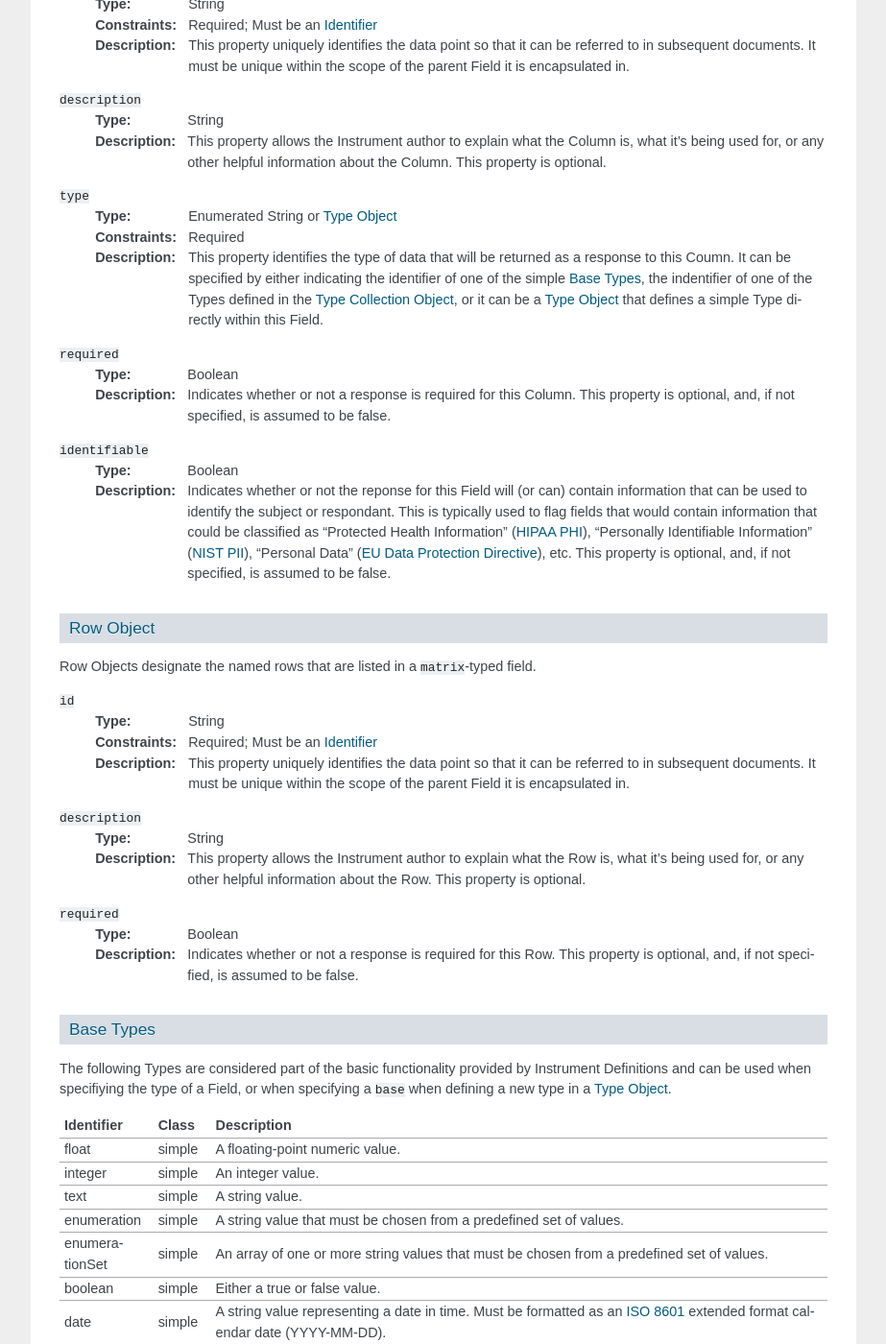
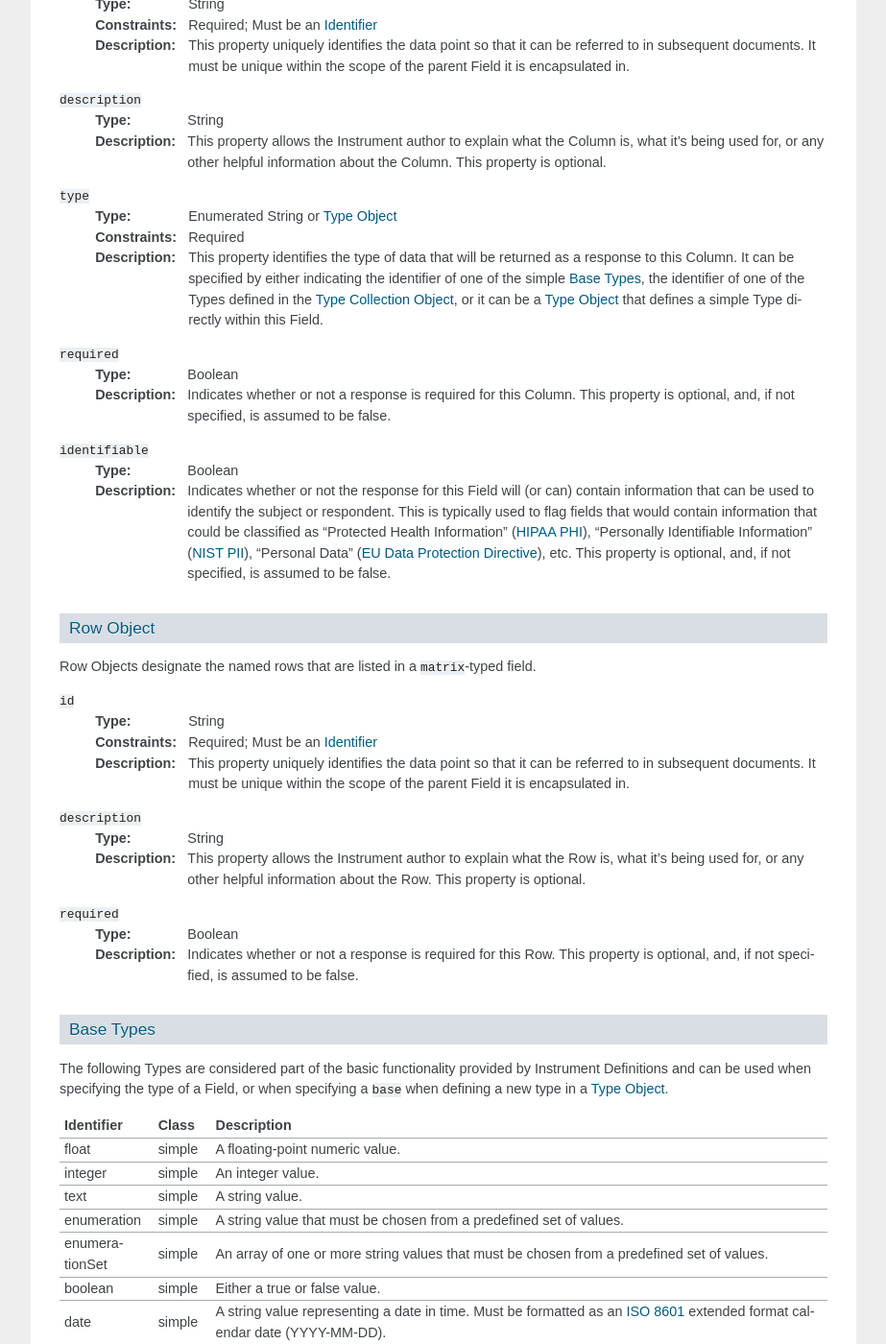
Before and after one commit to prometheusresearch/rios, a Sphinx documentation site: the page built from docs/source/instrument_specification.rst, in a window 1280 px wide and 1400 px high, scrolled down 4598 px. Shown: the whole window at 96% size, without its empty margins (198-1121 px from the left). Built offline with Sphinx 7.4.7, drawn with Linux system fonts in a browser that asks for light colours; some of the changed text lies outside the part shown.

Commit message:
Added spellchecking tool; fixed some typos.

```diff
--- a/docs/source/assessment_specification.rst
+++ b/docs/source/assessment_specification.rst
@@ -173,7 +173,7 @@
                                                                     indicates when data collection for the Assessment completed.
 timeTaken       Assessment, Value   Number      23500               An integer that indicates the number of milliseconds that
                                                                     completion of the scoped object took. E.g., it took 23500
-                                                                    seconds for the respondant to provide the value for a
+                                                                    seconds for the respondent to provide the value for a
                                                                     particular Field.
 =============== =================== =========== =================== =============================================================
 
--- a/docs/source/conf.py
+++ b/docs/source/conf.py
@@ -29,7 +29,7 @@
 # Add any Sphinx extension module names here, as strings. They can be
 # extensions coming with Sphinx (named 'sphinx.ext.*') or your custom
 # ones.
-extensions = []
+extensions = ['sphinxcontrib.spelling']
 
 # Add any paths that contain templates here, relative to this directory.
 templates_path = ['_templates']
--- a/docs/source/instrument_specification.rst
+++ b/docs/source/instrument_specification.rst
@@ -113,7 +113,7 @@
     :Description: This property identifies the type of data that will be
                   returned as a response to this Field. It can be specified by
                   either indicating the identifier of one of the `Base Types`_,
-                  the indentifier of one of the Types defined in the `Type
+                  the identifier of one of the Types defined in the `Type
                   Collection Object`_, or it can be a `Type Object`_ that
                   defines a Type directly within this Field.
 
@@ -155,9 +155,9 @@
 
 ``identifiable``
     :Type: Boolean
-    :Description: Indicates whether or not the reponse for this Field will (or
+    :Description: Indicates whether or not the response for this Field will (or
                   can) contain information that can be used to identify the
-                  subject or respondant. This is typically used to flag fields
+                  subject or respondent. This is typically used to flag fields
                   that would contain information that could be classified as
                   "Protected Health Information" (`HIPAA PHI`_), "Personally
                   Identifiable Information" (`NIST PII`_), "Personal Data"
@@ -289,9 +289,9 @@
     :Type: Enumerated String or `Type Object`_
     :Constraints: Required
     :Description: This property identifies the type of data that will be
-                  returned as a response to this Coumn. It can be specified by
+                  returned as a response to this Column. It can be specified by
                   either indicating the identifier of one of the simple `Base
-                  Types`_, the indentifier of one of the Types defined in the
+                  Types`_, the identifier of one of the Types defined in the
                   `Type Collection Object`_, or it can be a `Type Object`_ that
                   defines a simple Type directly within this Field.
 
@@ -303,9 +303,9 @@
 
 ``identifiable``
     :Type: Boolean
-    :Description: Indicates whether or not the reponse for this Field will (or
+    :Description: Indicates whether or not the response for this Field will (or
                   can) contain information that can be used to identify the
-                  subject or respondant. This is typically used to flag fields
+                  subject or respondent. This is typically used to flag fields
                   that would contain information that could be classified as
                   "Protected Health Information" (`HIPAA PHI`_), "Personally
                   Identifiable Information" (`NIST PII`_), "Personal Data"
@@ -344,7 +344,7 @@
 Base Types
 ----------
 The following Types are considered part of the basic functionality provided by
-Instrument Definitions and can be used when specifiying the type of a Field, or
+Instrument Definitions and can be used when specifying the type of a Field, or
 when specifying a ``base`` when defining a new type in a `Type Object`_.
 
 =============== ======= ===========
--- a/docs/source/web_form_specification.rst
+++ b/docs/source/web_form_specification.rst
@@ -550,7 +550,7 @@
 
     How old is?
 
-  And the second exaple would look like::
+  And the second example would look like::
 
     How old is this subject?
 
--- a/requirements.txt
+++ b/requirements.txt
@@ -1,2 +1,4 @@
 Sphinx>=1.3,<2
 sphinx-autobuild>=0.5,<0.6
+sphinxcontrib-spelling>=2.1,<2.2
+pyenchant>=1.6,<1.7
```
Also changed, not shown: other parts of docs/source/assessment_specification.rst (+1 -1 lines), other parts of docs/source/instrument_specification.rst (+1 -1 lines), docs/source/spelling_wordlist.txt (added, +40 -0 lines), 1 other file.
